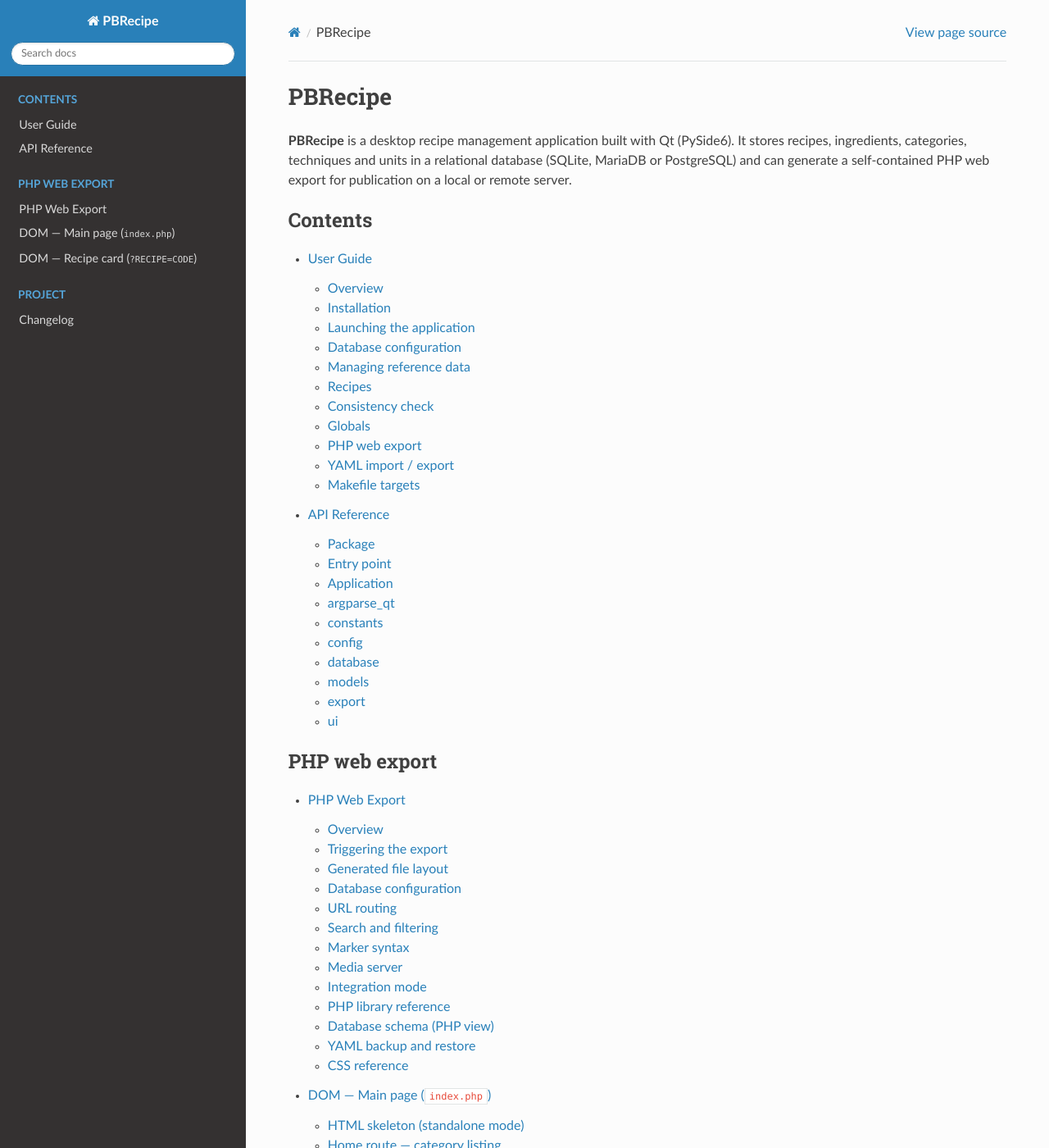
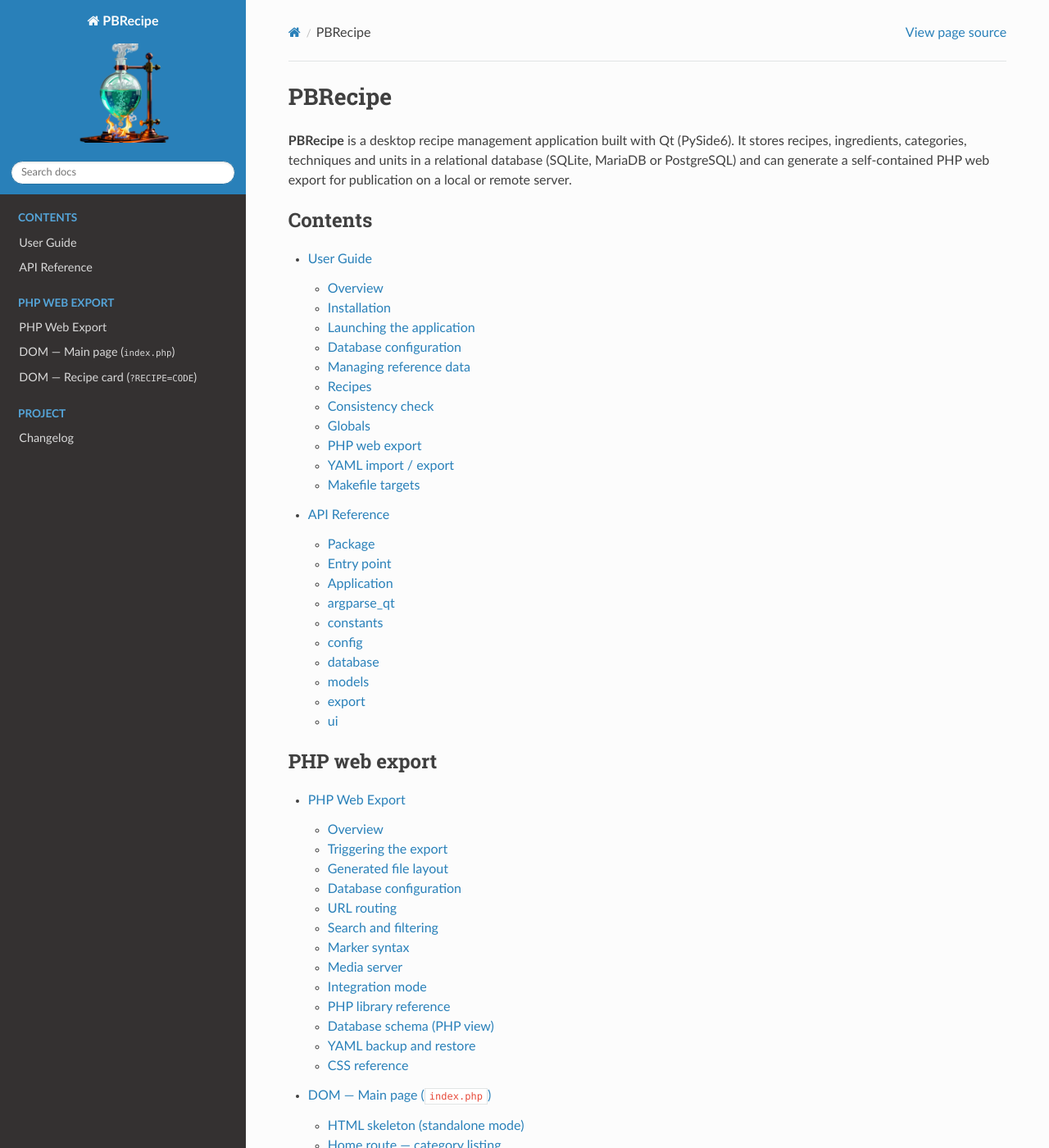
Before and after one commit to ppoilbarbe/PBRecipe, a Sphinx documentation site: the page built from docs/index.rst, in a window 1280 px wide and 1400 px high. Shown: the whole window at 82% size. Built offline with Sphinx 7.4.7 and the Read the Docs theme 3.1.0, drawn with Linux system fonts in a browser that asks for light colours.

Commit message:
feat: display the app icon as logo/favicon in the Sphinx docs
Copies src/pbrecipe/resources/icons/pbrecipe-512x512.png to
docs/_static/pbrecipe.png at build time, keeping a single source of
truth for the artwork.

```diff
--- a/docs/_static/custom.css
+++ b/docs/_static/custom.css
@@ -1,3 +1,7 @@
 .wy-nav-content {
     max-width: none;
 }
+
+.wy-side-nav-search > a img.logo {
+    max-width: 50%;
+}
--- a/docs/conf.py
+++ b/docs/conf.py
@@ -1,6 +1,7 @@
 """Sphinx configuration for PBRecipe."""
 
 import re
+import shutil
 import sys
 from pathlib import Path
 
@@ -33,6 +34,8 @@
 html_static_path = ["_static"]
 html_css_files = ["custom.css", "mermaid_zoom.css"]
 html_js_files = ["mermaid_zoom.js"]
+html_logo = "_static/pbrecipe.png"
+html_favicon = "_static/pbrecipe.png"
 html_theme_options = {
     "navigation_depth": 4,
     "titles_only": False,
@@ -144,3 +147,15 @@
 
 _CHANGELOG_RST = _DOCS_DIR / "changelog.rst"
 _CHANGELOG_RST.write_text(_convert_changelog(_ROOT / "CHANGELOG.md"), encoding="utf-8")
+
+
+# ---------------------------------------------------------------------------
+# Logo / favicon — copied from the app's own icon at build time, so the
+# artwork has a single source of truth
+# (src/pbrecipe/resources/icons/pbrecipe-512x512.png).
+# ---------------------------------------------------------------------------
+
+_APP_ICON = _ROOT / "src" / "pbrecipe" / "resources" / "icons" / "pbrecipe-512x512.png"
+_STATIC_ICON = _DOCS_DIR / "_static" / "pbrecipe.png"
+
+shutil.copyfile(_APP_ICON, _STATIC_ICON)
```
Also changed, not shown: 1 other file.
